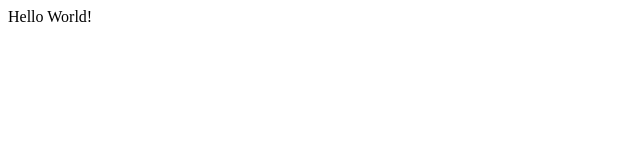
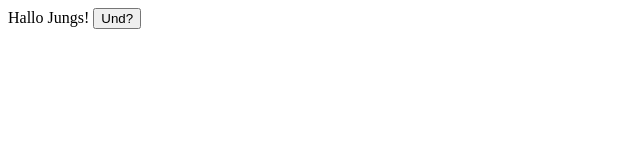
Before and after one commit to webia1/vueDb, a Vue app: page / in a window 1280 px wide. Shown: the top 160 px of the page, without its empty margins (0-640 px from the left). Built offline with nearby package versions, Linux system fonts and the light colour scheme; the HTML template or start-up script is replaced by a standard one.

Commit message:
Button added

```diff
--- a/src/app/App.vue
+++ b/src/app/App.vue
@@ -1,6 +1,7 @@
 <template>
     <div>
         {{ message }}
+        <button @click="onClick">Und?</button>
     </div>
 </template>
 
@@ -11,7 +12,10 @@
 
     @Component({})
     export default class App extends Vue {
-        message =  "Hello World!";
+        message =  "Hallo Jungs!";
+        onClick() {
+            this.message = 'Ist das aber einfach?';
+        }
     }
 
 </script>
```
